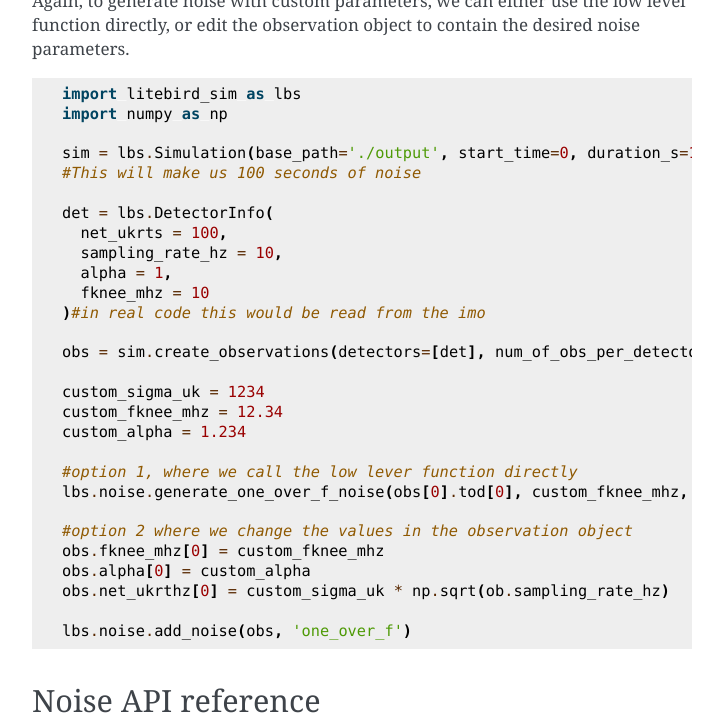
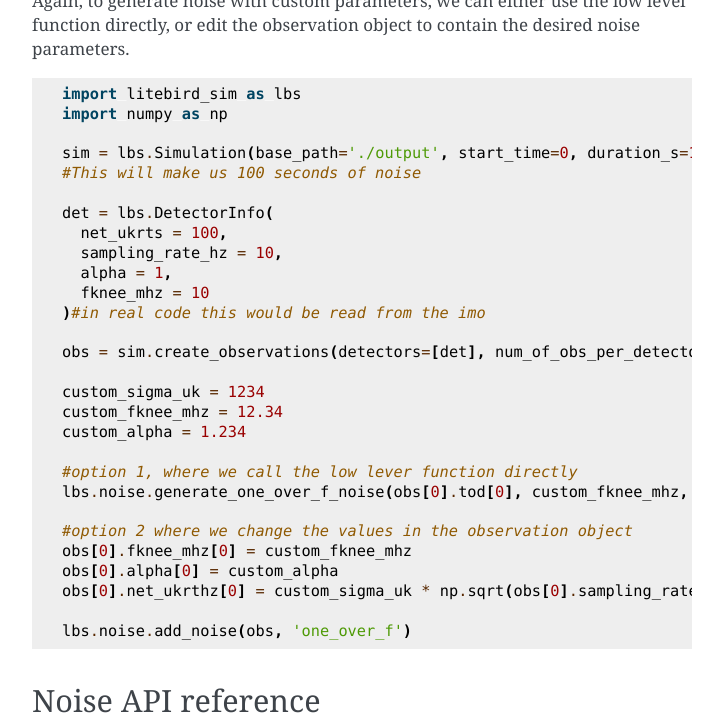
Before and after one commit to litebird/litebird_sim, a Sphinx documentation site: the page built from docs/source/timeordered.rst, in a window 1280 px wide and 900 px high, scrolled down 1602 px, cut to the strip 0-727 px from the top of the window. Shown: the whole strip, without its empty margins (388-1111 px from the left). Built offline with Sphinx 7.4.7, drawn with Linux system fonts in a browser that asks for light colours.

Commit message:
maybe it works this time

```diff
--- a/docs/source/timeordered.rst
+++ b/docs/source/timeordered.rst
@@ -111,9 +111,9 @@ Again, to generate noise with custom parameters, we can either use the low level
    lbs.noise.generate_one_over_f_noise(obs[0].tod[0], custom_fknee_mhz, custom_alpha, custom_sigma_uk, obs[0].sampling_rate_hz)
 
    #option 2 where we change the values in the observation object
-   obs.fknee_mhz[0] = custom_fknee_mhz
-   obs.alpha[0] = custom_alpha
-   obs.net_ukrthz[0] = custom_sigma_uk * np.sqrt(ob.sampling_rate_hz)
+   obs[0].fknee_mhz[0] = custom_fknee_mhz
+   obs[0].alpha[0] = custom_alpha
+   obs[0].net_ukrthz[0] = custom_sigma_uk * np.sqrt(obs[0].sampling_rate_hz)
 
    lbs.noise.add_noise(obs, 'one_over_f')
 
```
